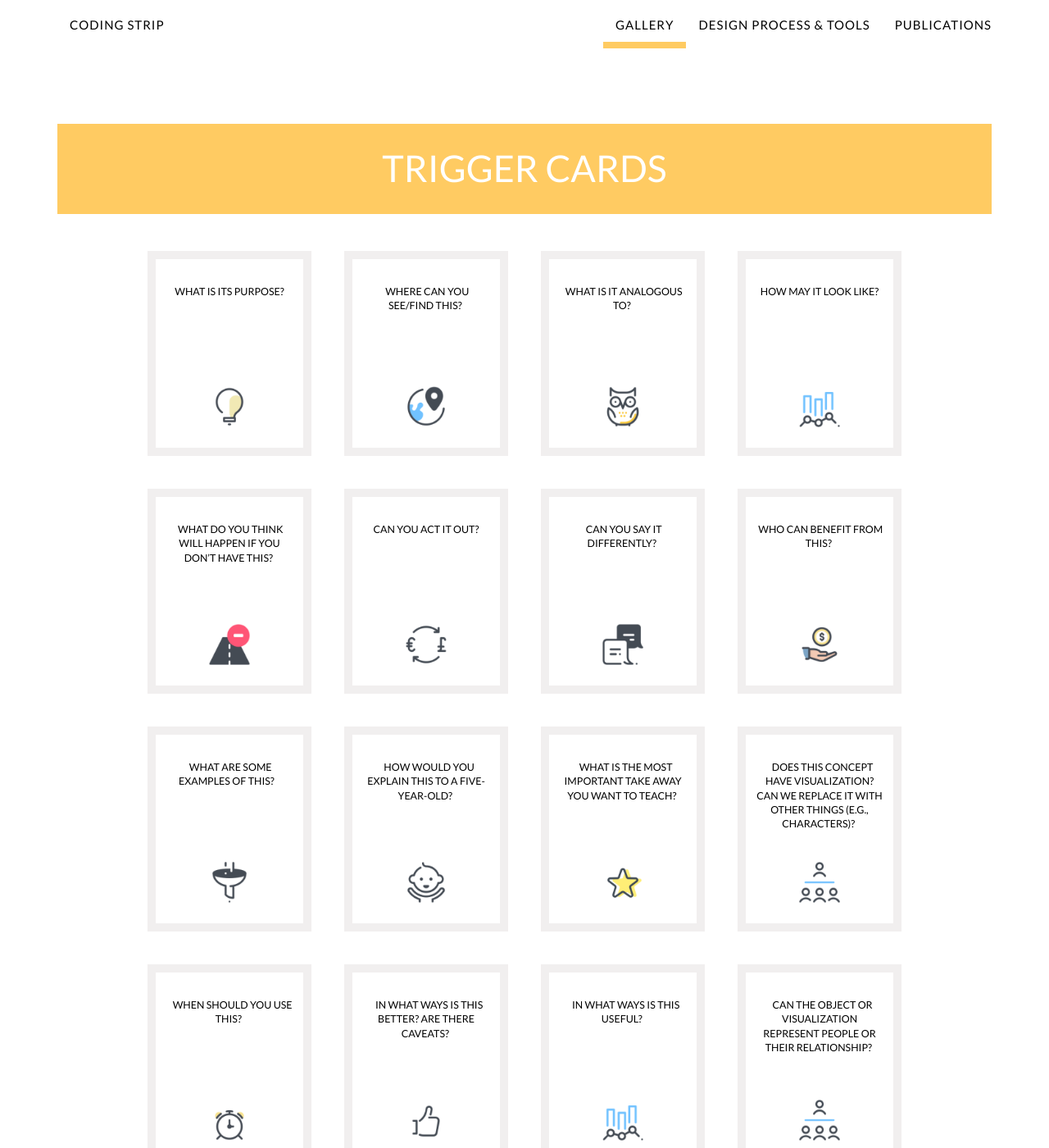
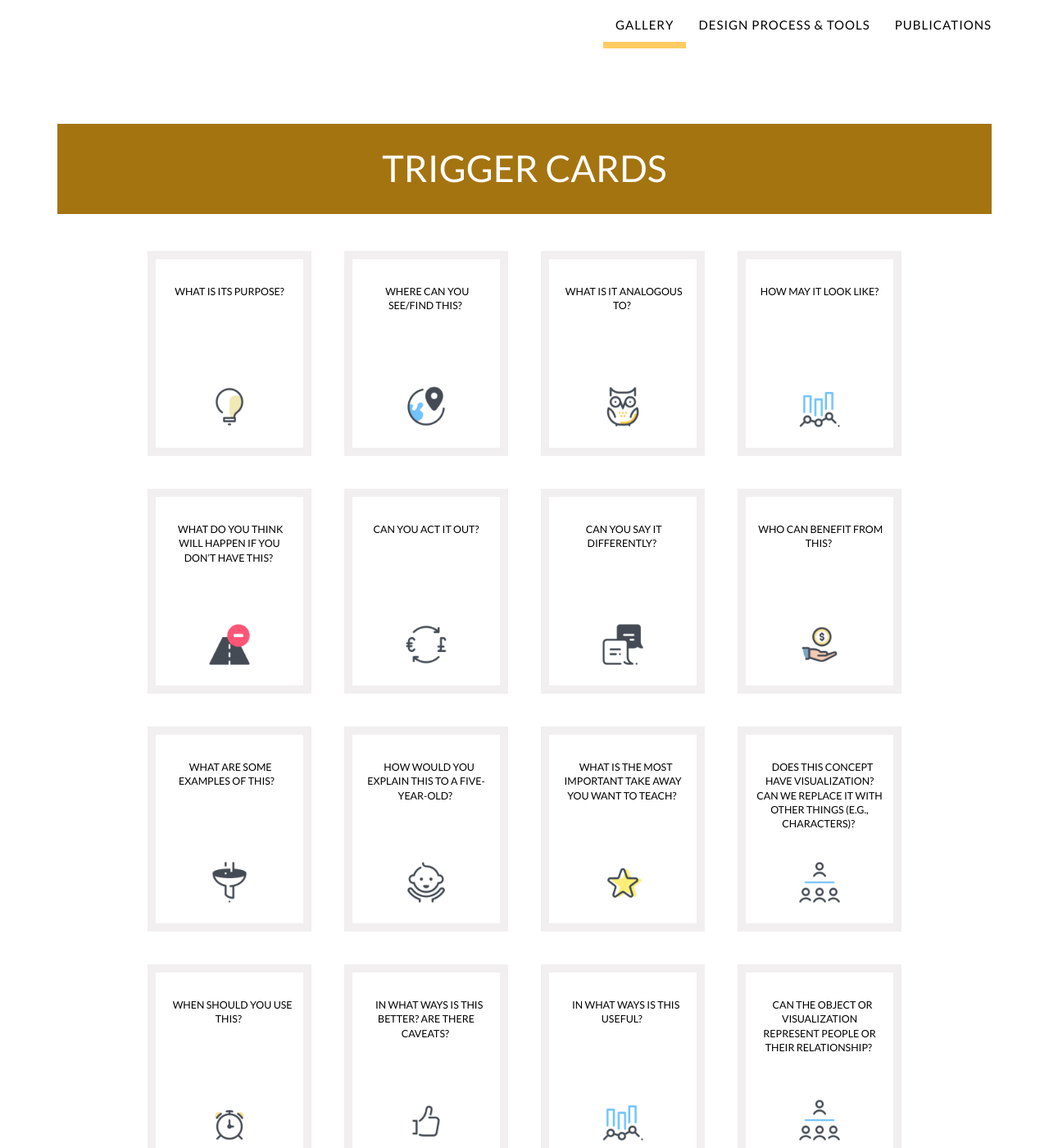
Before and after one commit to codingstrip/codingstrip.github.io, a Jekyll site: the page built from _2020_pages/ideation-cards.html, in a window 1280 px wide and 1400 px high. Shown: the whole window at 82% size. Built offline with Jekyll 4.4.1, drawn with Linux system fonts in a browser that asks for light colours; some web fonts are replaced.

Commit message:
Remove coding strip brand on navigation bar and change divider color

```diff
--- a/_2020_pages/publications.html
+++ b/_2020_pages/publications.html
@@ -15,7 +15,7 @@ permalink: /publications
 			<span>{% for author in publication.authors %}{% if forloop.last %}{{ author }}.{% else %}{{ author }}, {% endif %}{% endfor %} {{ publication.conference }}, {{ publication.year }}</span>
 		</div>
 	</section>
-	<hr size="30" width="100%" noshade>
+	<hr size="30" width="70%" noshade>
 	{% endfor %}
 </section>
 <script>
--- a/_includes/2017_data/header-home.html
+++ b/_includes/2017_data/header-home.html
@@ -14,7 +14,6 @@
 
             <!-- Collect the nav links, forms, and other content for toggling -->
             <div class="collapse navbar-collapse" id="bs-example-navbar-collapse-1">
-                <ul class="nav navbar-nav navbar-left"><li><a class="nav-brand" href="/">Coding Strip</a></li></ul>
                 <ul class="nav navbar-nav navbar-right">
                     <li class="hidden">
                         <a href="/"></a>
--- a/_includes/2020_data/header-home.html
+++ b/_includes/2020_data/header-home.html
@@ -14,7 +14,7 @@
             <!-- Collect the nav links, forms, and other content for toggling -->
             <!-- {{ page.url | replace:'index.html','' | prepend: site.baseurl | prepend: site.url }} -->
             <div class="collapse navbar-collapse" id="bs-example-navbar-collapse-1">
-                <ul class="nav navbar-nav navbar-left"><li class="nav-brand"><a href="/">Coding Strip</a></li></ul>
+                <!-- <ul class="nav navbar-nav navbar-left"><li class="nav-brand"><a href="/">Coding Strip</a></li></ul> -->
                 <ul class="nav navbar-nav navbar-right">
                     <li class="hidden">
                         <a href="/"></a>
--- a/css/2020_style/style.css
+++ b/css/2020_style/style.css
@@ -1317,7 +1317,7 @@ a:hover {
     text-align: center;
     padding: 30px;
     /*border: 3px solid rgb(126 122 148 / 84%);*/
-    background-color: #ffcb62;
+    background-color: #a47410;
     color: white;
 }
 
```
